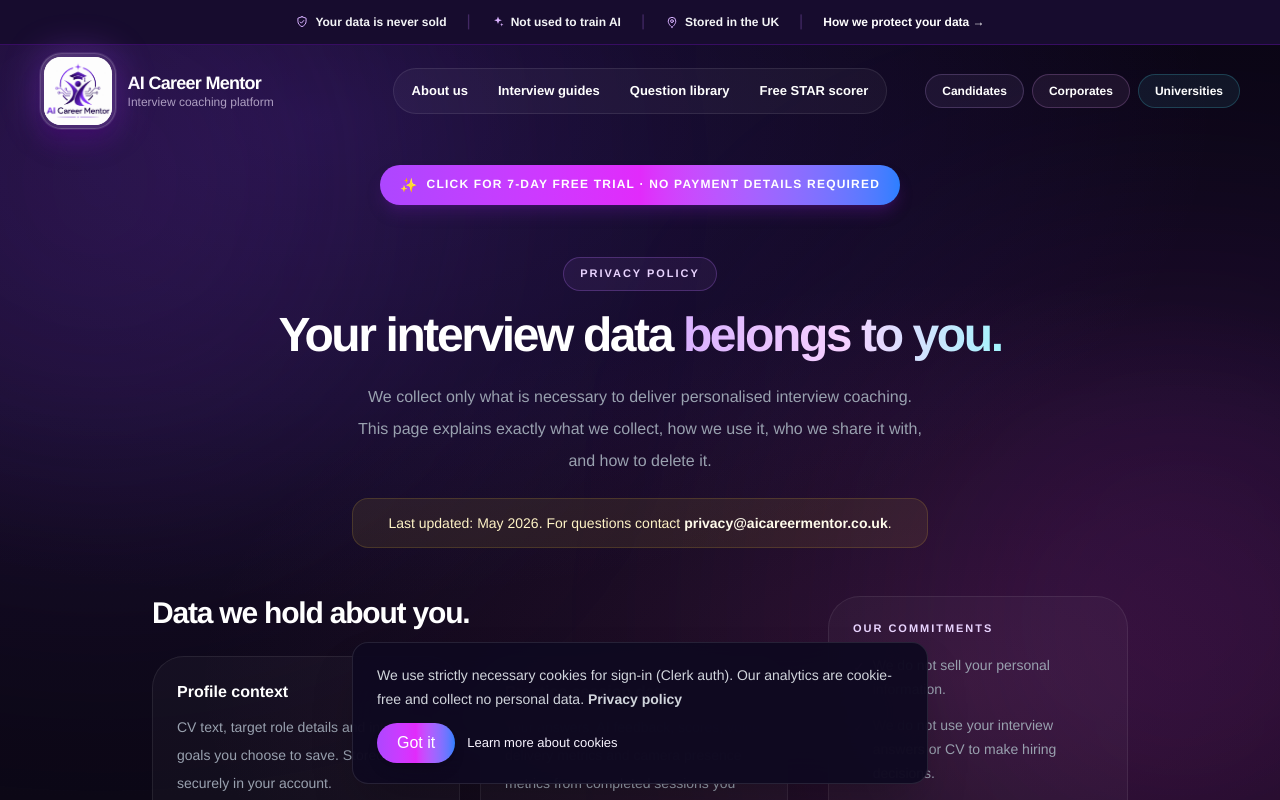
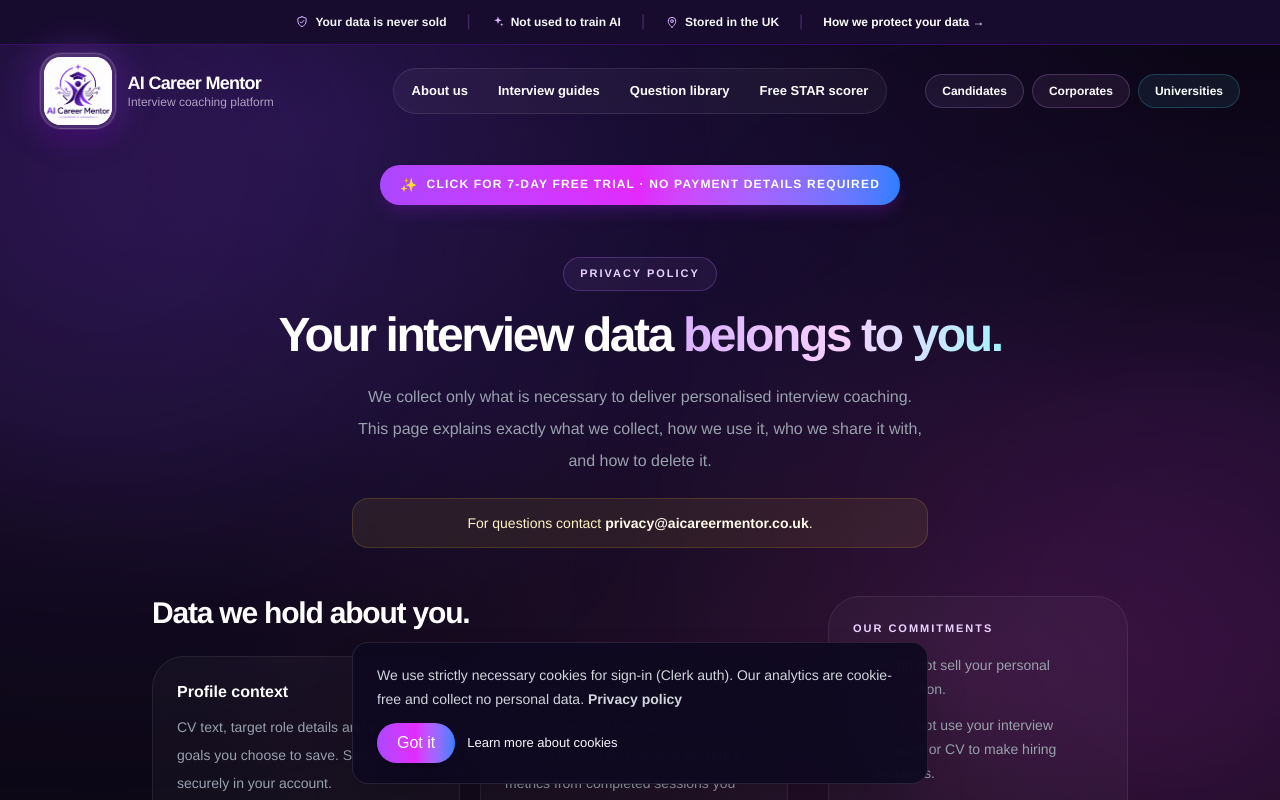
Before and after one commit to kumarrak1k/aim-mvp, a Next.js app: page /privacy in a window 1280 px wide. Shown: the top 800 px of the page. Built offline with nearby package versions, Linux system fonts and the light colour scheme.

Commit message:
Privacy: remove static 'Last updated' date (avoids looking stale)

```diff
--- a/app/privacy/page.tsx
+++ b/app/privacy/page.tsx
@@ -120,7 +120,7 @@ export default function PrivacyPage() {
             who we share it with, and how to delete it.
           </p>
           <p className="mx-auto mt-5 max-w-xl rounded-2xl border border-amber-300/15 bg-amber-300/[0.08] px-5 py-3 text-sm leading-6 text-amber-100">
-            Last updated: May 2026. For questions contact{" "}
+            For questions contact{" "}
             <span className="font-bold text-amber-50">
               privacy@aicareermentor.co.uk
             </span>
```
